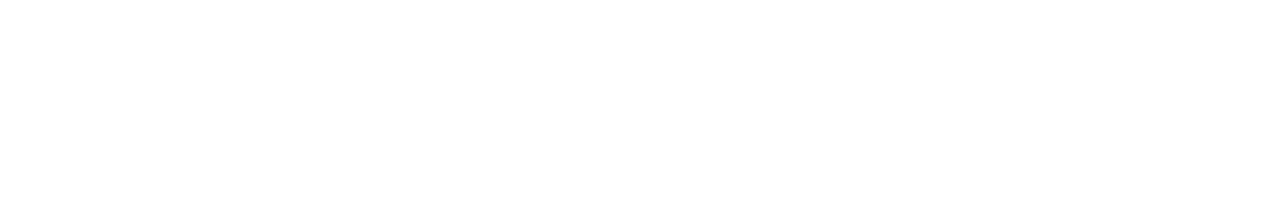
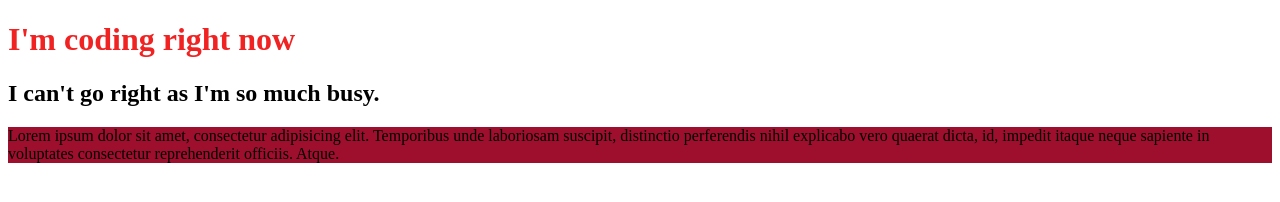
Before and after one commit to shahriarlimon/mySecondRipo, a plain HTML site: page index.html in a window 1280 px wide. Drawn offline with Linux system fonts and the light colour scheme.

Commit message:
Added new elements and styled them

```diff
--- a/index.html
+++ b/index.html
@@ -5,8 +5,12 @@
     <meta http-equiv="X-UA-Compatible" content="IE=edge">
     <meta name="viewport" content="width=device-width, initial-scale=1.0">
     <title>My Second Github repository</title>
+    <link rel="stylesheet" href="style.css">
 </head>
 <body>
+    <h1>I'm coding right now</h1>
+    <h2>I can't go right as I'm so much busy.</h2>
+    <p>Lorem ipsum dolor sit amet, consectetur adipisicing elit. Temporibus unde laboriosam suscipit, distinctio perferendis nihil explicabo vero quaerat dicta, id, impedit itaque neque sapiente in voluptates consectetur reprehenderit officiis. Atque.</p>
 
 </body>
 </html>
--- /dev/null
+++ b/style.css
@@ -0,0 +1,6 @@
+h1{
+    color: rgb(241, 34, 34);
+}
+p{
+    background-color: rgb(158, 14, 45);
+}
```
